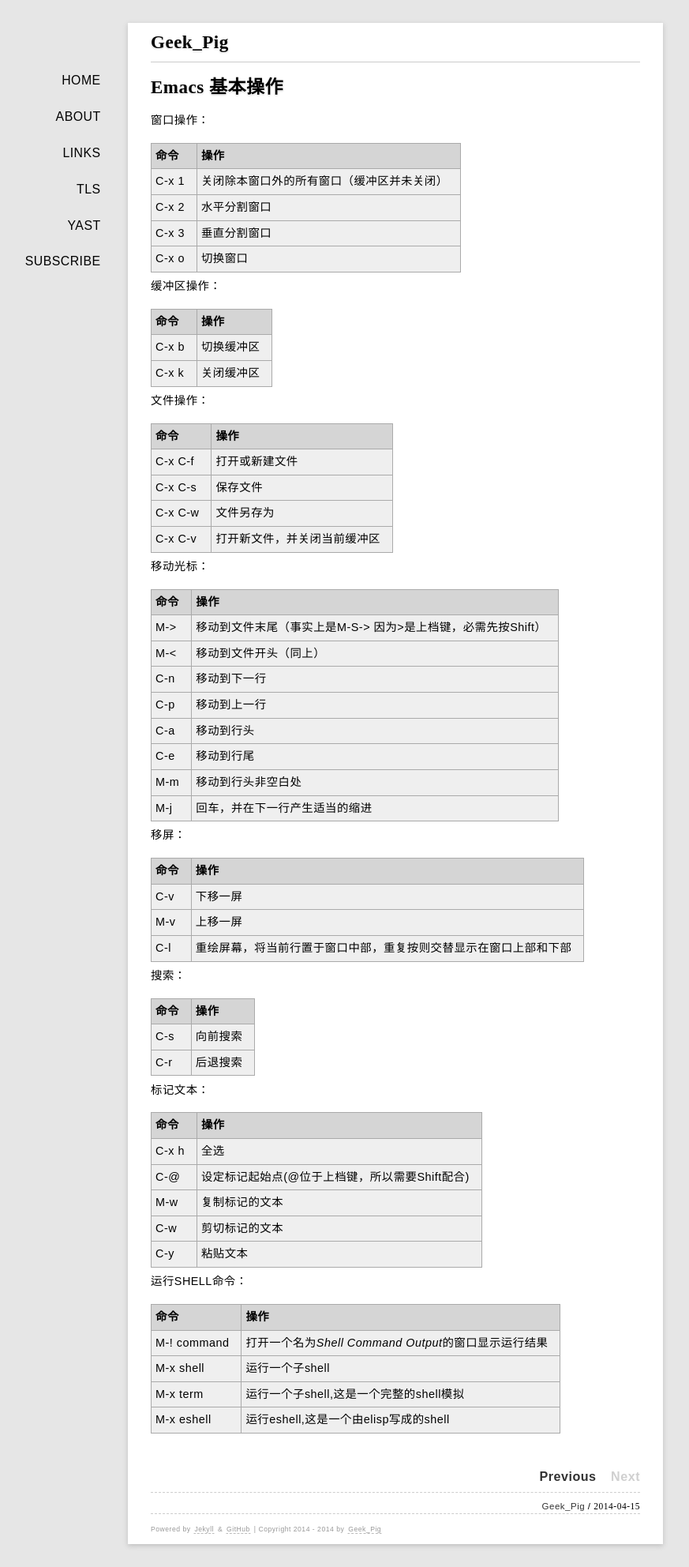
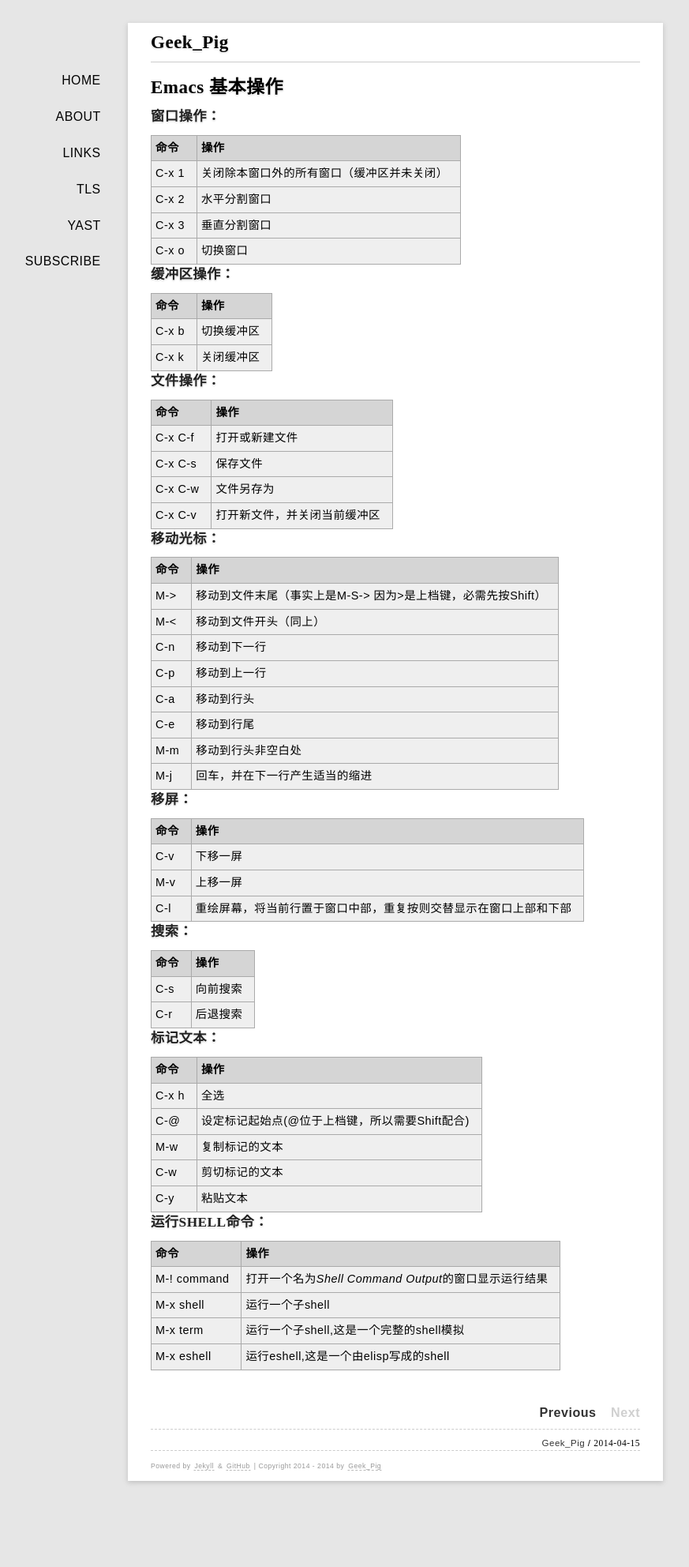
Before and after one commit to rhuichao/uternet.github.io, a Jekyll site: the page built from _posts/2014-04-15-emacs-base.md, in a window 1280 px wide. Shown: the whole page at 79% size, without its empty margins (139-1012 px from the left). Built offline with Jekyll 4.4.1, drawn with Linux system fonts in a browser that asks for light colours; some web fonts are replaced; Markdown is read by kramdown in place of the engine named in the settings; after the commit the page ends 1904 px from its top, so only the background shows below that.

Commit message:
new document posted

```diff
--- a/_posts/2014-04-15-emacs-base.md
+++ b/_posts/2014-04-15-emacs-base.md
@@ -4,7 +4,7 @@ title: Emacs 基本操作
 date: 2014-04-15
 ---
 
-窗口操作：
+###窗口操作：
 
 |命令|操作|
 | :--- | :--- |
@@ -13,14 +13,14 @@ date: 2014-04-15
 |C-x 3           |垂直分割窗口  |
 |C-x o		|切换窗口  |
 
-缓冲区操作：
+###缓冲区操作：
 
 |命令|操作|
 |:---|:---|
 |C-x b           |切换缓冲区  |
 |C-x k           |关闭缓冲区  |
 
-文件操作：
+###文件操作：
 
 |命令|操作|
 |---|---|
@@ -29,7 +29,7 @@ date: 2014-04-15
 |C-x C-w	|	文件另存为|
 |C-x C-v	|	打开新文件，并关闭当前缓冲区  |
 
-移动光标：
+###移动光标：
 
 |命令|操作|
 |---|---|
@@ -42,7 +42,7 @@ date: 2014-04-15
 |M-m             |移动到行头非空白处 |
 |M-j		|回车，并在下一行产生适当的缩进 |
 
-移屏：
+###移屏：
 
 |命令|操作|
 |---|---|
@@ -50,14 +50,14 @@ date: 2014-04-15
 |M-v		|上移一屏  |
 |C-l		|重绘屏幕，将当前行置于窗口中部，重复按则交替显示在窗口上部和下部  |
 
-搜索：
+###搜索：
 
 |命令|操作|
 |:---|:---|
 |C-s		|向前搜索   |
 |C-r		|后退搜索   |
 
-标记文本：
+###标记文本：
 
 |命令|操作|
 |---|---|
@@ -67,7 +67,7 @@ date: 2014-04-15
 |C-w		|剪切标记的文本   |
 |C-y		|粘贴文本   |
 
-运行SHELL命令：
+###运行SHELL命令：
 
 |命令	|	操作|
 |---|---|
```
